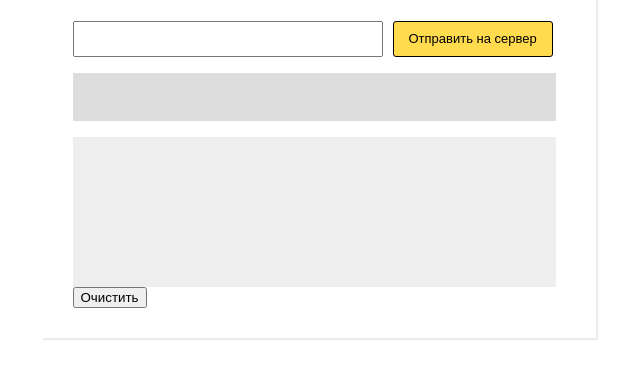
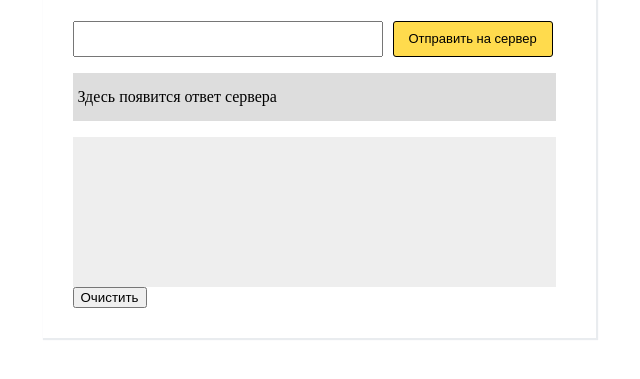
Before and after one commit to drinkins85/shri-hw-flux, a website built with webpack: page src/index.html in a window 1280 px wide. Shown: the part 265-644 px from the top of the page, without its empty margins (321-961 px from the left). Built offline with nearby package versions, Linux system fonts and the light colour scheme; files whose address does not match are found by name.

Commit message:
Вынес createElement

```diff
--- a/src/js/app.js
+++ b/src/js/app.js
@@ -1,12 +1,13 @@
+import createElement from './utils/createElement';
 import output from './components/output';
 import form from './components/form';
 import log from './components/log';
 
-function app($, store, actions) {
-  const app = $.createElement('div');
-  app.appendChild(form($, store, actions));
-  app.appendChild(output($, store, actions));
-  app.appendChild(log($, store, actions));
+function app(store, actions) {
+  const app = createElement('div', '');
+  app.appendChild(form(store, actions));
+  app.appendChild(output(store, actions));
+  app.appendChild(log(store, actions));
   return app;
 }
 
--- a/src/js/components/form.js
+++ b/src/js/components/form.js
@@ -1,18 +1,14 @@
+import createElement from '../utils/createElement';
 
-export default function form($, store, actions) {
-  const form = $.createElement('div');
-  form.classList.add('view-stub__input-block');
-
-  const input = $.createElement('input');
-  input.classList.add('view-stub__input');
-
-  const button = $.createElement('button');
-  button.classList.add('view-stub__apply');
-  button.innerHTML = 'Отправить на сервер';
+export default function form(store, actions) {
+  const form = createElement('div', '', 'view-stub__input-block');
+  const input = createElement('input', '', 'view-stub__input');
+  const button = createElement('button', 'Отправить на сервер', 'view-stub__apply');
 
   button.addEventListener('click', () => {
     console.log('Нажата кнопка');
     actions.log.add(store, 'Нажата кнопка');
+    console.log('Вызов диспетчера');
     actions.log.add(store, 'Вызов диспетчера');
 
     const data = input.value;
--- a/src/js/components/log.js
+++ b/src/js/components/log.js
@@ -1,11 +1,9 @@
-export default function ($, store, actions) {
-  const logContainer = $.createElement('div');
-  const log = $.createElement('div');
-  log.classList.add('log');
+import createElement from '../utils/createElement';
 
-  const clearBtn = $.createElement('button');
-  clearBtn.classList.add('log-list__clear');
-  clearBtn.innerHTML = 'Очистить';
+export default function (store, actions) {
+  const logContainer = createElement('div', '');
+  const log = createElement('div', '', 'log');
+  const clearBtn = createElement('button', 'Очистить', 'log-list__clear');
 
   clearBtn.addEventListener('click', () => {
     actions.log.clear(store);
--- a/src/js/components/output.js
+++ b/src/js/components/output.js
@@ -1,6 +1,7 @@
-export default function ($, store, actions) {
-  const output = $.createElement('p');
-  output.classList.add('view-stub__label');
+import createElement from '../utils/createElement';
+
+export default function (store, actions) {
+  const output = createElement('p', 'Здесь появится ответ сервера', 'view-stub__label');
 
   const unSubscribeServ = store.sendToServer.subscribe(() => {
     output.innerHTML = `Сервер принял данные:  <b>${store.sendToServer.getState()}</b>`;
--- a/src/js/main.js
+++ b/src/js/main.js
@@ -8,11 +8,5 @@ const store = configureStore(rootReducer);
 
 
 document.addEventListener('DOMContentLoaded', () => {
-  document.querySelector('.root').appendChild(app(document, store, actions));
-
-  /* const unSubscribeServ = store.sendToServer.subscribe(() => {
-    store.log.dispatch(actions.log.add('Вызвано событие update'));
-    document.dispatchEvent(new CustomEvent('update'));
-  }); */
-
+  document.querySelector('.root').appendChild(app(store, actions));
 });
--- /dev/null
+++ b/src/js/utils/createElement.js
@@ -0,0 +1,10 @@
+const $ = document;
+
+export default function createElement(tag, innerText, ...classNames) {
+  const elem = $.createElement(tag);
+  if (classNames.length > 0) {
+    elem.classList.add(classNames);
+  }
+  elem.innerHTML = innerText;
+  return elem;
+}
--- a/src/styles/main.scss
+++ b/src/styles/main.scss
@@ -67,6 +67,8 @@ body {
   line-height: 28px;
   min-height: 48px;
   box-sizing: border-box;
+  overflow: hidden;
+  text-overflow: ellipsis;
 }
 
 .log {
```
